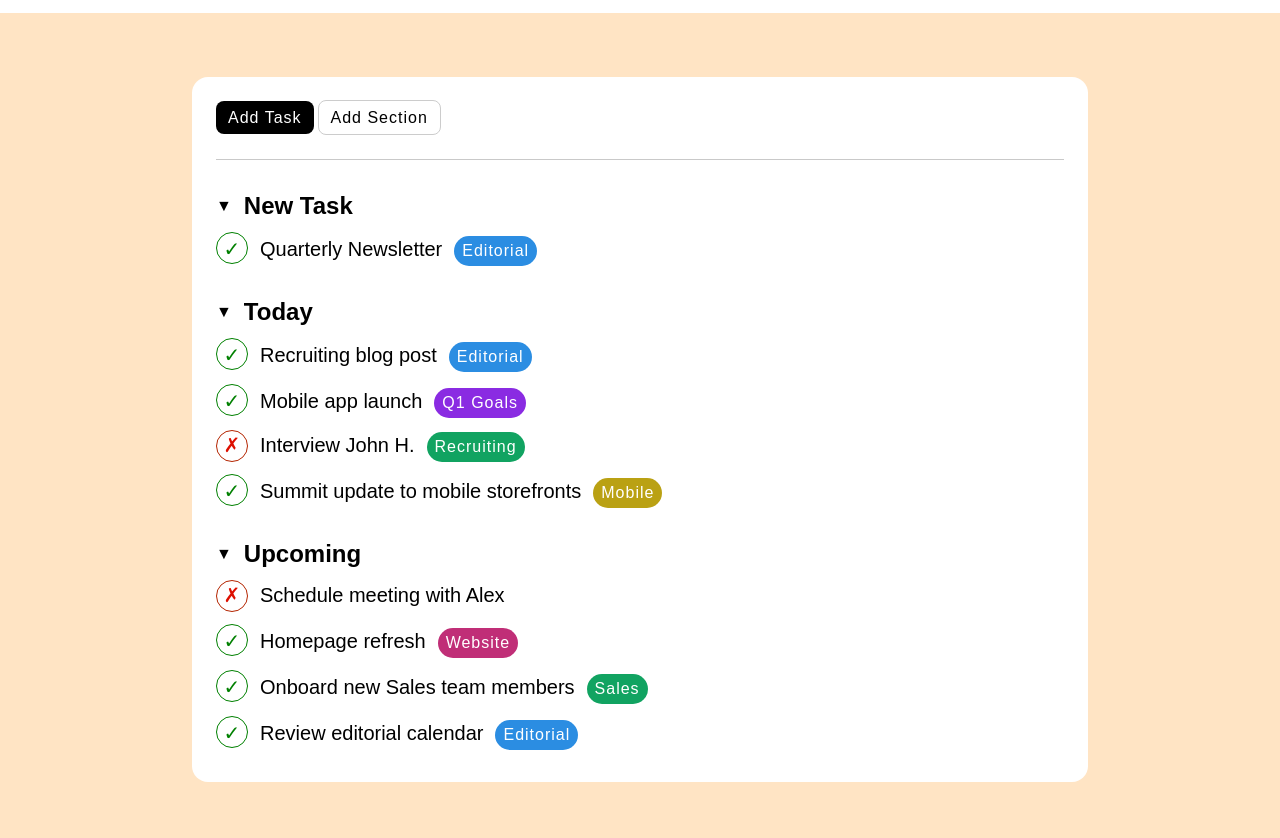
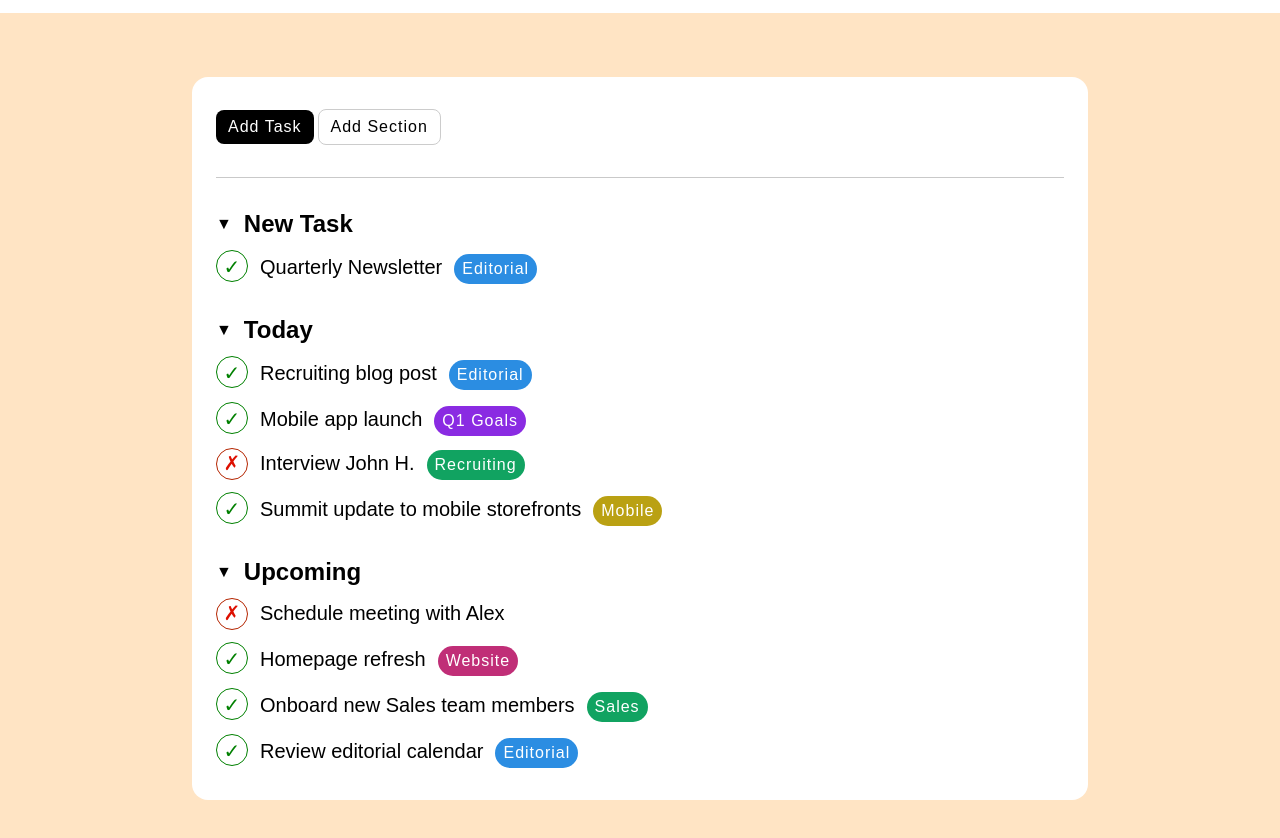
Before and after one commit to dav-montesano/html-css-toboolist, a plain HTML site: page index.html in a window 1280 px wide. Shown: the part 68-906 px from the top of the page. Drawn offline with Linux system fonts and the light colour scheme.

Commit message:
feat: fix header-list

```diff
--- a/CSS/style.css
+++ b/CSS/style.css
@@ -146,6 +146,12 @@ header {
     display: none;
 }
 
+.headcomponent {
+    border-bottom: 1px solid #c9c9c9;
+    padding-bottom: 32px;
+}
+
+
 .button-task-main {
     background-color: rgb(0, 0, 0);
     color: white;
@@ -154,6 +160,8 @@ header {
     font-size: 16px;
     letter-spacing: 1px;
     font-family: Arial, Helvetica, sans-serif;
+    display: inline-block;
+
 }
 
 .button-task-outline {
@@ -162,11 +170,11 @@ header {
     border: 1px solid #cccccc;
     font-size: 16px;
     letter-spacing: 1px;
-    font-family: Arial, Helvetica, sans-serif
+    font-family: Arial, Helvetica, sans-serif;
+    display: inline-block;
 }
 
-.headcomponent {
-    border-bottom: 1px solid #c9c9c9;
-    padding-bottom: 32px;
-    margin: 0;
-}
+/* ul {
+    list-style-type: none;
+    list-style-position: inside;
+} */
```
